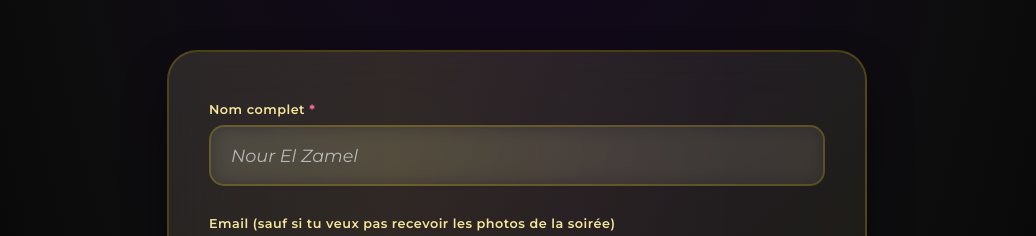
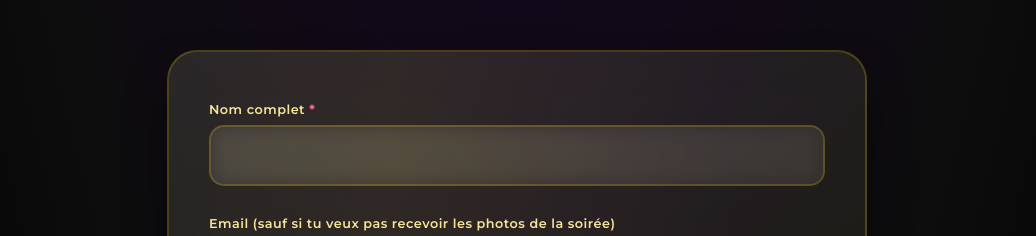
Before and after one commit to retiredRizzler/Birthday2025, a plain HTML site: page index.html in a window 1280 px wide. Shown: the part 1793-2029 px from the top of the page, without its empty margins (123-1159 px from the left). Drawn offline with nearby package versions, Linux system fonts and the light colour scheme; a script that the page names is missing.

Commit message:
Change name placeholder

```diff
--- a/index.html
+++ b/index.html
@@ -819,7 +819,7 @@
               id="name"
               name="name"
               class="form-input"
-              placeholder="Nour El Zamel"
+              placeholder=""
               required
             />
           </div>
```
